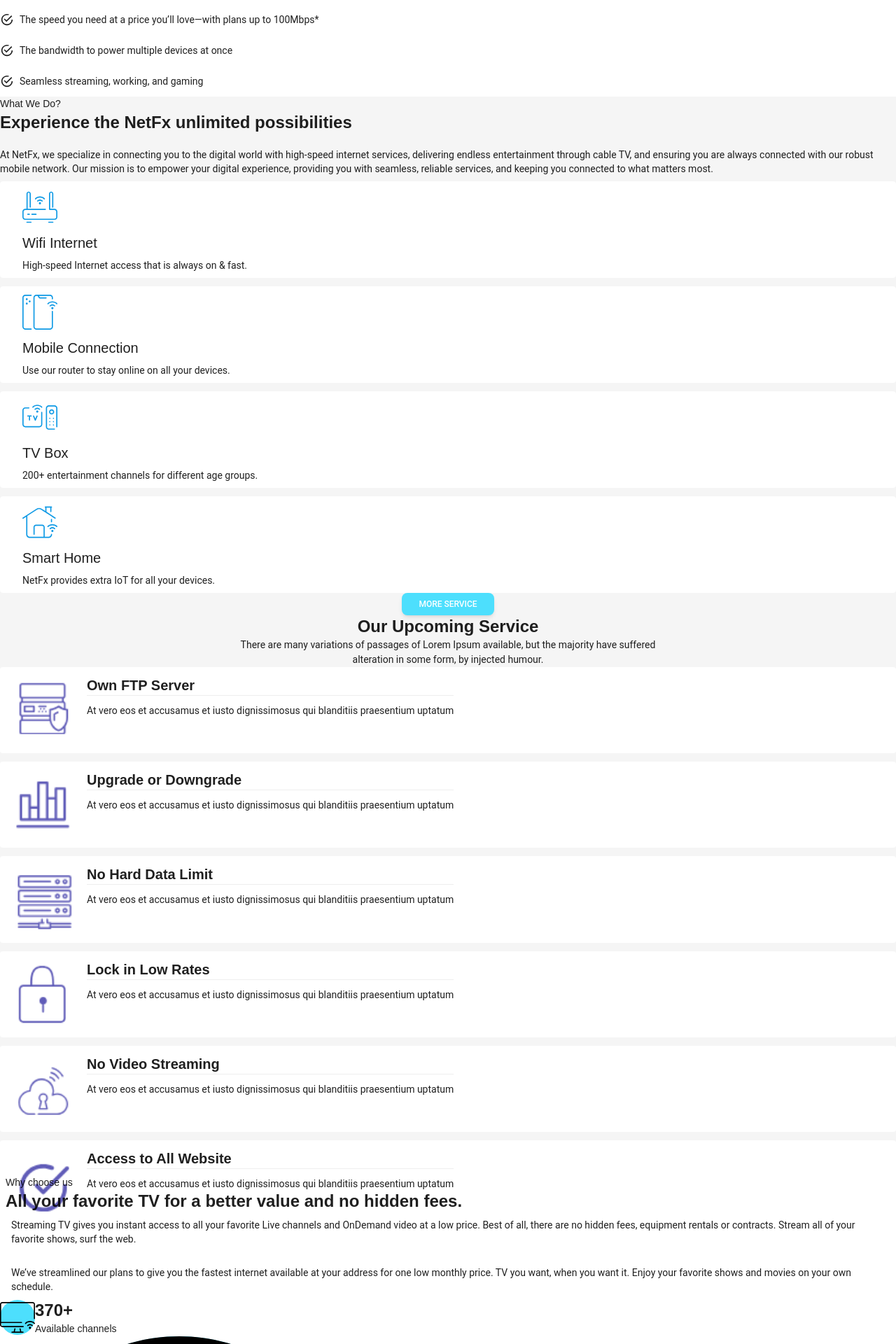
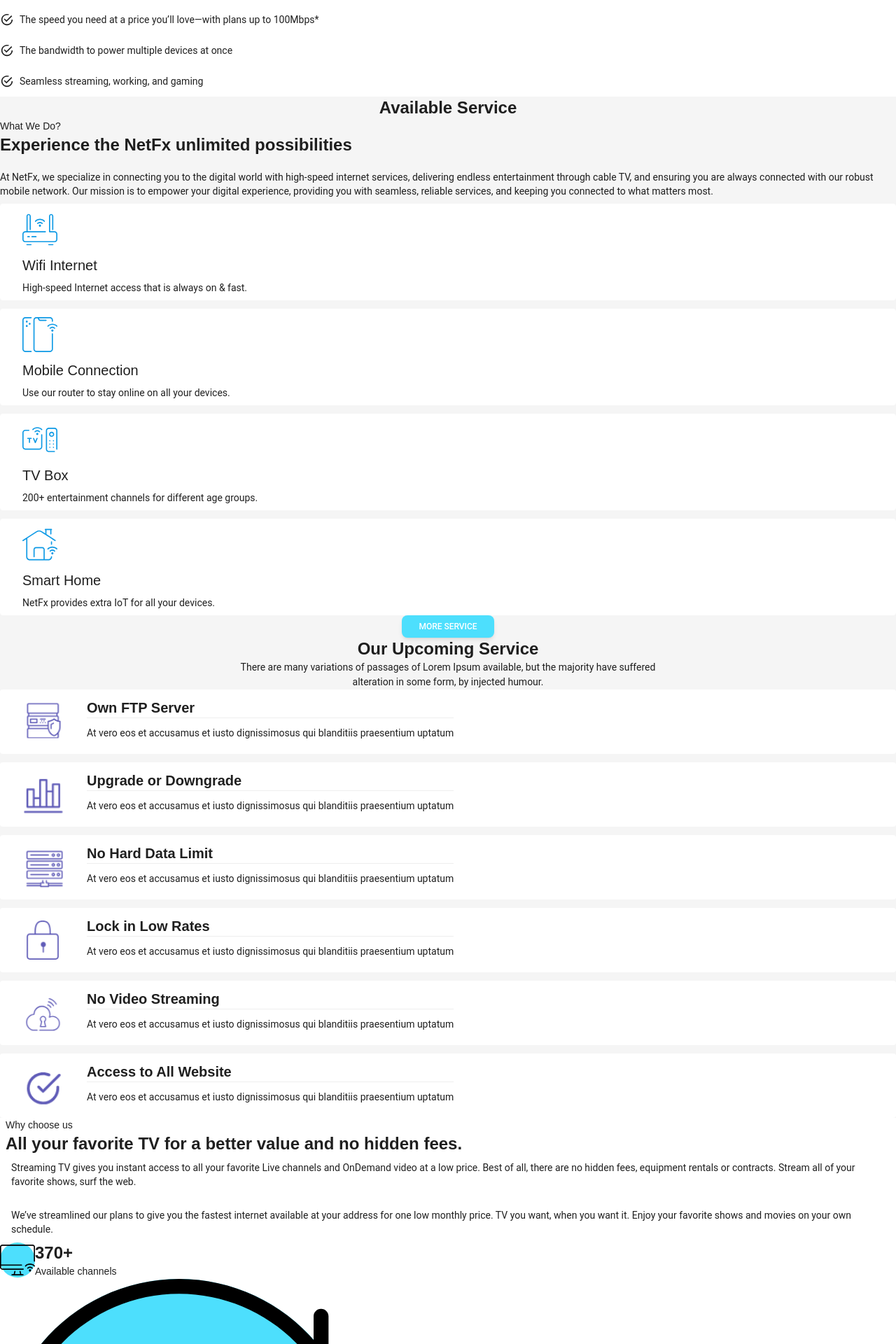
Before and after one commit to nazmul162001/Internet-Service-Provider_Client, a Next.js app: page / in a window 1280 px wide. Shown: the part 1640-3560 px from the top of the page at 70% size. Built offline with nearby package versions, Linux system fonts and the light colour scheme.

Commit message:
fixed responsive for upcoming service

```diff
--- a/components/HomePage/UpCommingService/UpComing.tsx
+++ b/components/HomePage/UpCommingService/UpComing.tsx
@@ -2,7 +2,7 @@
 
 const UpComing = () => {
   return (
-    <section className='w-full h-screen'>
+    <section className='w-full h-full'>
       <div className='text-center'>
         <h2 className='text-[#112164] text-2xl md:text-3xl lg:text-4xl font-bold'>
           Our Upcoming Service
@@ -13,7 +13,7 @@
           humour.
         </p>
       </div>
-      <div className='w-full h-full md:h-32 grid grid-cols-1 md:grid-cols-2 lg:grid-cols-3 px-5 md:px-10 my-10 gap-3'>
+      <div className='grid grid-cols-1 md:grid-cols-2 lg:grid-cols-3 gap-3 px-5 md:px-10'>
         <UpcomingCard
           title='Own FTP Server'
           description='At vero eos et accusamus et iusto dignissimosus qui blanditiis
--- a/components/HomePage/UpCommingService/UpcomingCard.tsx
+++ b/components/HomePage/UpCommingService/UpcomingCard.tsx
@@ -6,6 +6,7 @@
 
 const UpcomingCard = ({ title, description, img }: UpcomingType) => {
   return (
+    <div className='w-full h-full md:h-32'>
       <div className='flex gap-3 w-full h-full rounded p-3 bg-white hover:transform hover:-translate-y-2 transition-all duration-100'>
         <div
           className='w-full h-full'
@@ -23,6 +24,7 @@
           <p className='text-[#6c757d] font-sans text-sm py-2'>{description}</p>
         </div>
       </div>
+    </div>
   )
 }
 
--- a/components/HomePage/WhatWeDo/WhatWeDo.tsx
+++ b/components/HomePage/WhatWeDo/WhatWeDo.tsx
@@ -7,6 +7,7 @@
 
   return (
     <section className='my-16 px-5 md:px-10'>
+      <h2 className='text-center text-[#112164] font-bold text-2xl md:text-3xl lg:text-4xl mb-8'>Available Service</h2>
       <div className='grid grid-cols-1 md:grid-cols-2 gap-3'>
         <div>
           <span className='text-[#0d99e5]'>What We Do?</span>
```
Lines whose indentation alone changed are shown as unchanged.
